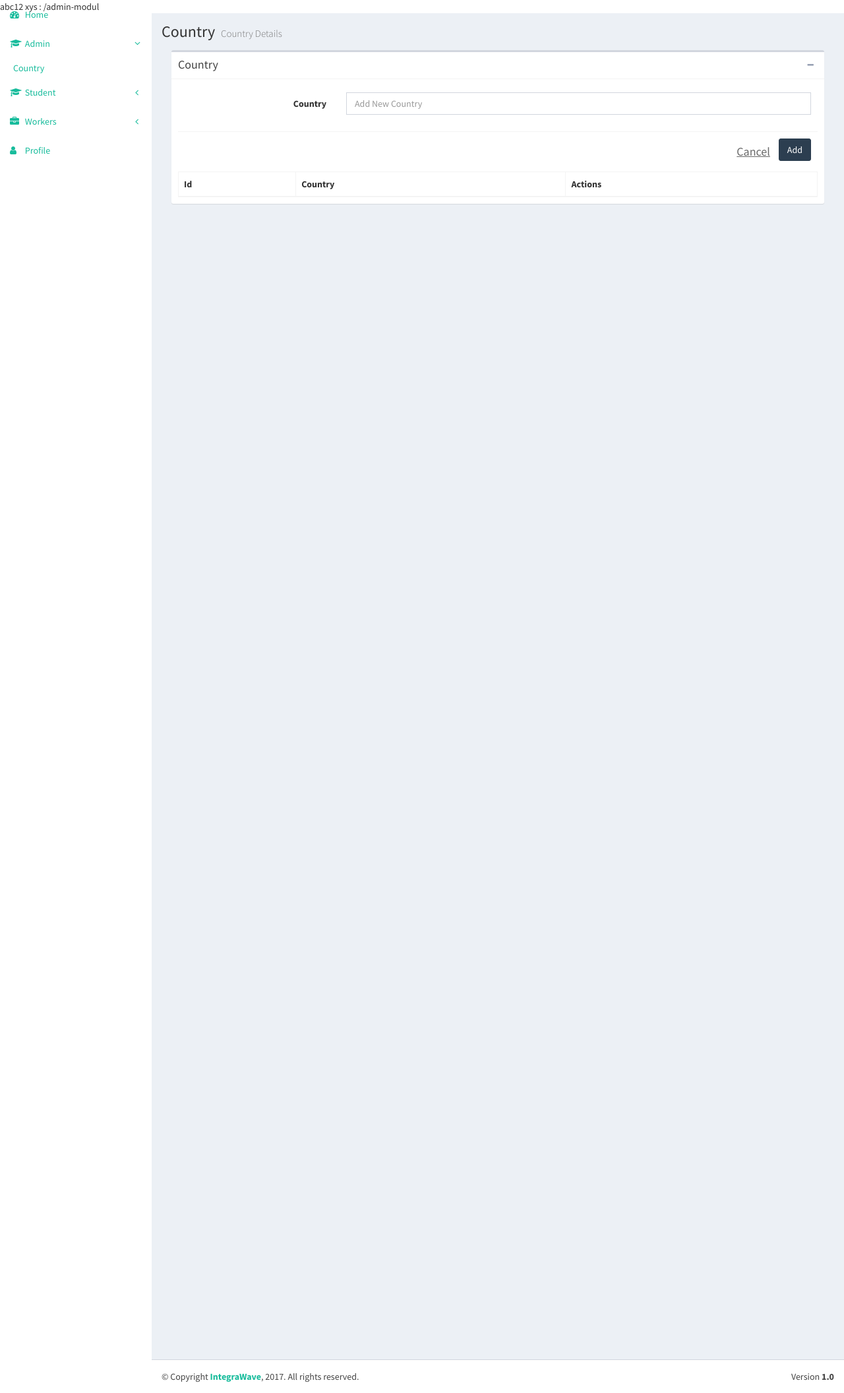
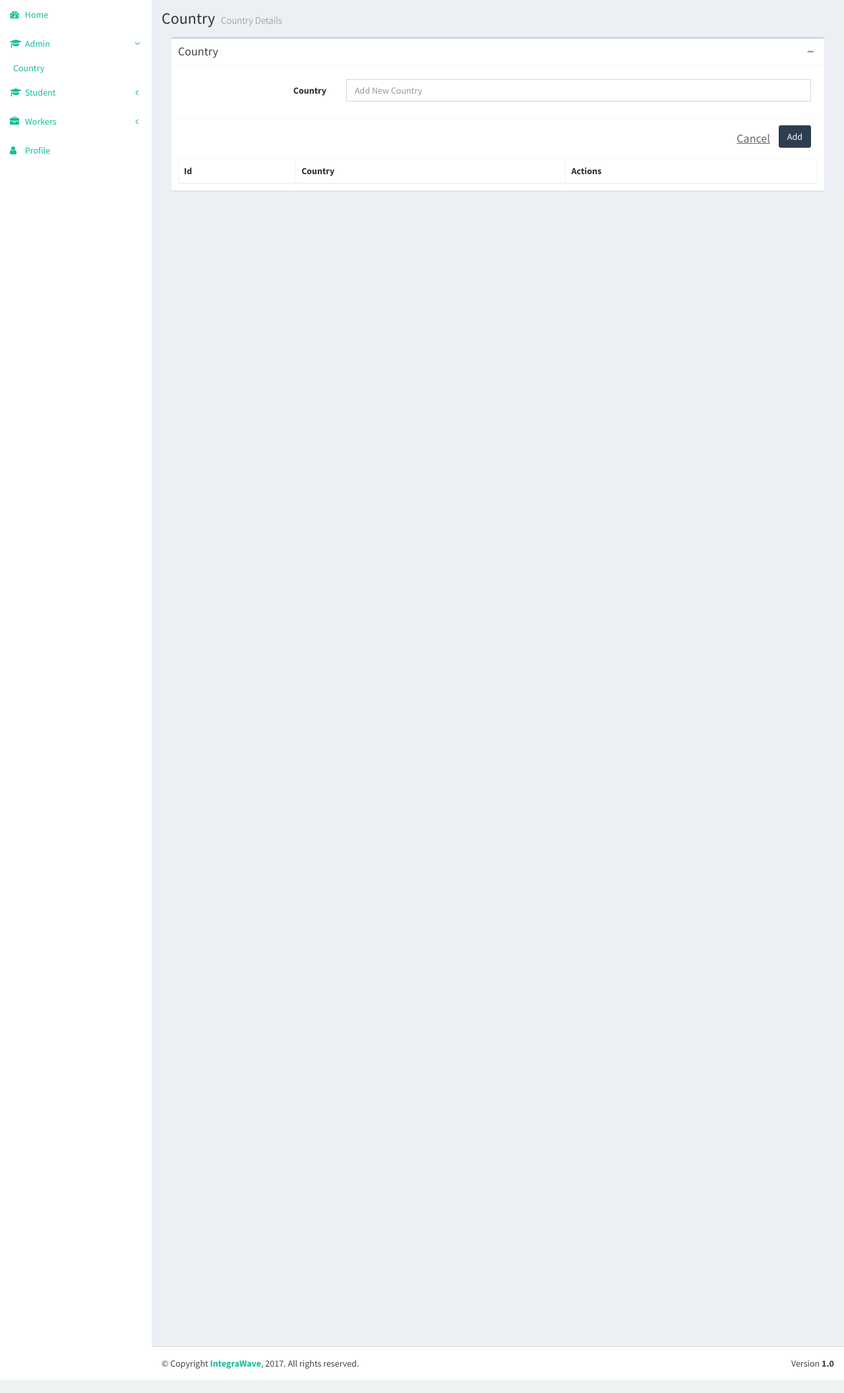
Before and after one commit to patelmonika/static-integrawave, a PHP site: page /admin-module/country.php in a window 1280 px wide. Shown: the part 50-2162 px from the top of the page at 66% size. Run offline with PHP 8.4, Linux system fonts and the light colour scheme; data that the repository does not hold is empty; some libraries are stand-ins or nearby versions.

Commit message:
removed unwanted echo statement

```diff
--- a/IntegraWave/Private/initialize.php
+++ b/IntegraWave/Private/initialize.php
@@ -18,7 +18,6 @@
 
     $public_end = strpos($_SERVER['SCRIPT_NAME'], '/IntegraWave') + 12;
     $doc_root = substr($_SERVER['SCRIPT_NAME'], 0, $public_end);
-    echo "abc" . $public_end . " xys : " . $doc_root;
     define("WWW_ROOT", $doc_root);
 
     require_once 'functions.php';
```
